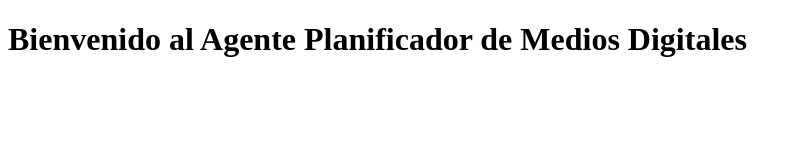
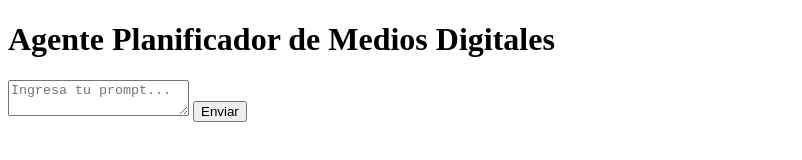
Before and after one commit to afelipeg/agente-planificador-medios, a plain HTML site: page index.html in a window 1280 px wide. Shown: the whole page, without its empty margins (0-802 px from the left). Drawn offline with Linux system fonts and the light colour scheme.

Commit message:
index.html
V2 Index

```diff
--- a/index.html
+++ b/index.html
@@ -4,9 +4,19 @@
     <meta charset="UTF-8">
     <meta name="viewport" content="width=device-width, initial-scale=1.0">
     <title>Agente Planificador de Medios Digitales</title>
+    <link rel="stylesheet" href="style.css">
 </head>
 <body>
-    <h1>Bienvenido al Agente Planificador de Medios Digitales</h1>
-    <!-- Este agente nos permite planear medios digitales no en dias, ni horas...en solo minutos -->
+    <div class="container">
+        <h1>Agente Planificador de Medios Digitales</h1>
+        <div class="chat-container">
+            <div class="chat-output"></div>
+            <div class="chat-input">
+                <textarea placeholder="Ingresa tu prompt..." id="user-input"></textarea>
+                <button onclick="sendPrompt()">Enviar</button>
+            </div>
+        </div>
+    </div>
+    <script src="script.js"></script>
 </body>
 </html>
```
